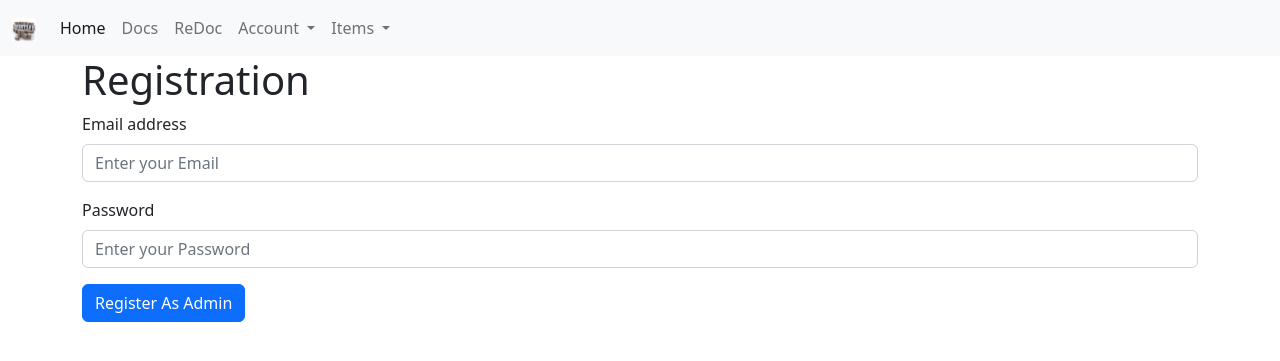
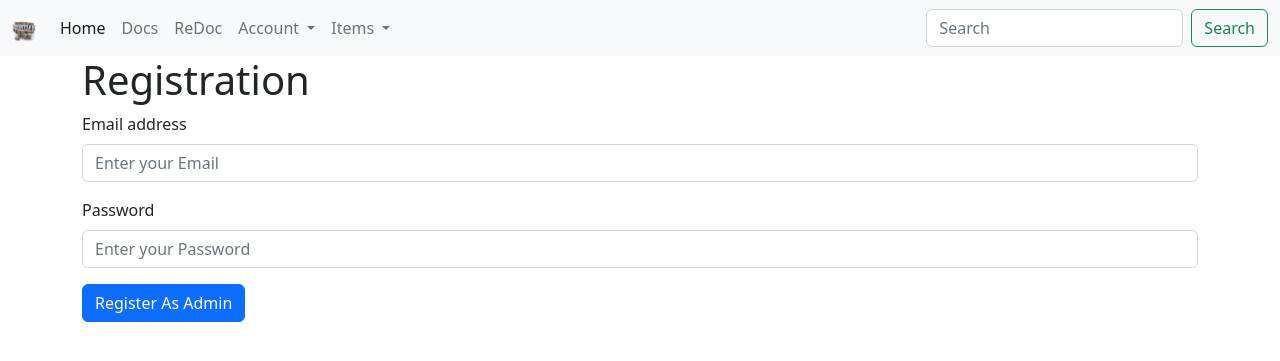
Before and after one commit to 666tut666/inventory_final, a FastAPI app: page /admin_register in a window 1280 px wide. Shown: the top 361 px of the page. Run offline with FastAPI, Linux system fonts and the light colour scheme.

Commit message:
frontend: search done todo: trying autocomplete on search

```diff
--- a/routers/items.py
+++ b/routers/items.py
@@ -143,7 +143,7 @@ def delete_item_by_id(
         # it only returns query
     if not existing_item.first():
             #.first() to fetch details
-        return {"Message": f"Item ID {id} has no details "}
+        return {"message": f"Item ID {id} has no details "}
     if existing_item.first().id >0:
         existing_item.delete()
         db.commit()
--- a/templates/navbar.html
+++ b/templates/navbar.html
@@ -41,6 +41,10 @@
           </ul>
         </li>
       </ul>
+      <form class="d-flex" action="/search">
+        <input class="form-control me-2" id="autocomplete" name="query" type="search" placeholder="Search" aria-label="Search">
+        <button class="btn btn-outline-success" type="submit">Search</button>
+      </form>
     </div>
   </div>
 </nav>
--- a/webapps/routers/items.py
+++ b/webapps/routers/items.py
@@ -309,5 +309,5 @@ def request_item(
 def search_jobs(request: Request, query: Optional[str], db: Session = Depends(get_db)):
     items = db.query(Item).filter(Item.title.contains(query)).all()
     return templates.TemplateResponse(
-        "item_homepage.html", {"request": request, "items": items}
+        "item_hp.html", {"request": request, "items": items}
     )
```
